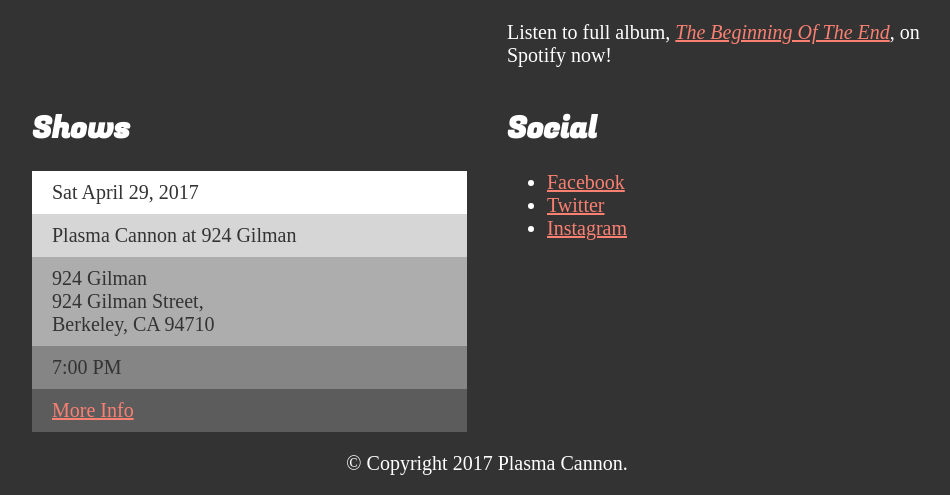
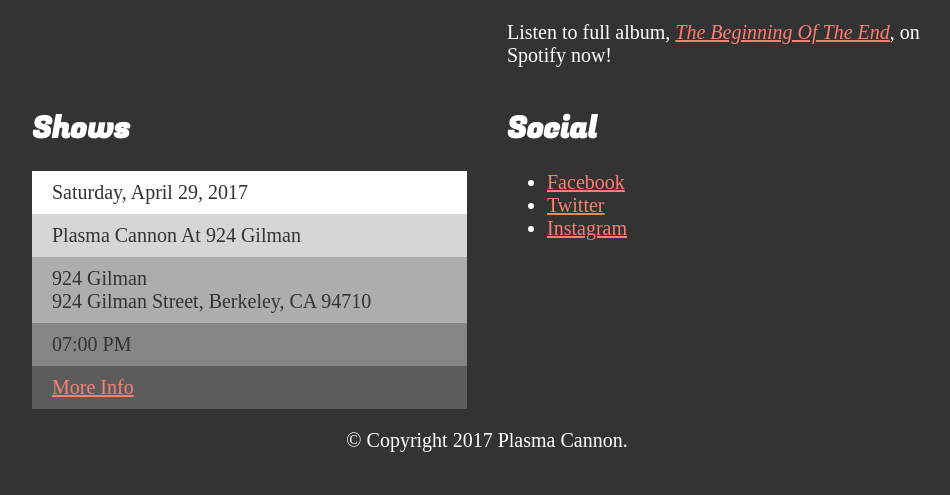
Before and after one commit to patrickfgoddard/plasmacannonband, a Jekyll site: the page built from index.html, in a window 1280 px wide, cut to the strip 447-942 px from the top of the page. Shown: the whole strip, without its empty margins (153-1103 px from the left). Built offline with Jekyll 4.4.1, drawn with Linux system fonts in a browser that asks for light colours; some web fonts are replaced; after the commit the page ends 919 px from its top, so only the background shows below that.

Commit message:
Better event data handling. add meta tag.

```diff
--- a/_layouts/default.html
+++ b/_layouts/default.html
@@ -2,6 +2,7 @@
 <html>
 <head>
   <title>{{ site.title }}</title>
+  <meta name="viewport" content="width=device-width, initial-scale=1.0">
   <meta name="description" content="{{ site.description }}">
   <link rel="stylesheet" href="css/styles.css">
 </head>
--- a/index.html
+++ b/index.html
@@ -20,21 +20,21 @@ layout: default
 
   <div class="shows">
     <h2>Shows</h2>
-    <div class="event-wrapper">
-      <div class="event-date">Sat April 29, 2017</div>
-      <div class="event-title">Plasma Cannon at 924 Gilman</div>
-      <div class="event-venue">
-        924 Gilman
-        <div class="address">
-          924 Gilman Street,<br>
-          Berkeley, CA 94710
-
+    {% for post in site.posts %}
+      {% if post.categories contains 'show' %}
+        <div class="event-wrapper">
+          <div class="event-date">{{ post.eventdate  | date: '%A, %B %d, %Y' }}</div>
+          <div class="event-title">{{ post.title}}</div>
+          <div class="event-venue">
+            924 Gilman
+            <div class="address">{{ post.address}}</div>
+          </div>
+          <div class="event-time">{{ post.eventdate  | date: '%I:%M %p' }}</div>
+          <!-- <div class="event-price">$13.00</div> -->
+          <a href="{{ post.moreinfo}}">More Info</a>
         </div>
-      </div>
-      <div class="event-time">7:00 PM</div>
-      <!-- <div class="event-price">$13.00</div> -->
-      <a href="http://www.924gilman.org">More Info</a>
-    </div>
+      {% endif %}
+    {% endfor %}
   </div>
 
   <div class="social">
```
Also changed, not shown: _posts/2017-04-29-gilman.markdown (added, +10 -0 lines).
